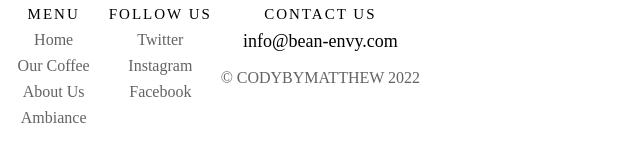
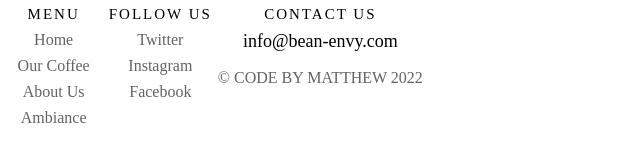
Before and after one commit to codebymatthew/beanenvy, a plain HTML site: page index.html in a window 1280 px wide. Shown: the part 4714-4875 px from the top of the page, 533-1173 px from the left. Drawn offline with Linux system fonts and the light colour scheme; a web font is replaced by a local one.

Commit message:
fixed typo

```diff
--- a/assets/css/style.css
+++ b/assets/css/style.css
@@ -447,10 +447,6 @@ PRODUCT / SERVICE LISTINGS
 .voted {
     margin-bottom: 3rem;
 }
-.copyright {
-    color: #636363;
-    margin: 2rem 0;
-}
 .footerCol {
     text-align: center;
 }
@@ -467,3 +463,7 @@ PRODUCT / SERVICE LISTINGS
     color: #000;
     font-size: 1.8rem;
 }
+p.copyright {
+    color: #636363;
+    margin: 2rem 0;
+}
--- a/index.html
+++ b/index.html
@@ -218,7 +218,7 @@
                 <section class="col4 footerCol">
                     <span>Contact us</span>
                     <a href="mailto:matthew.mitchell.job@gmail.com" class="footerEmail">info@bean-envy.com</a>
-                    <p class="copyright">&copy; codybymatthew 2022</p>
+                    <p class="copyright">&copy; code by matthew 2022</p>
                 </section>
             </section>
         </footer>
```
